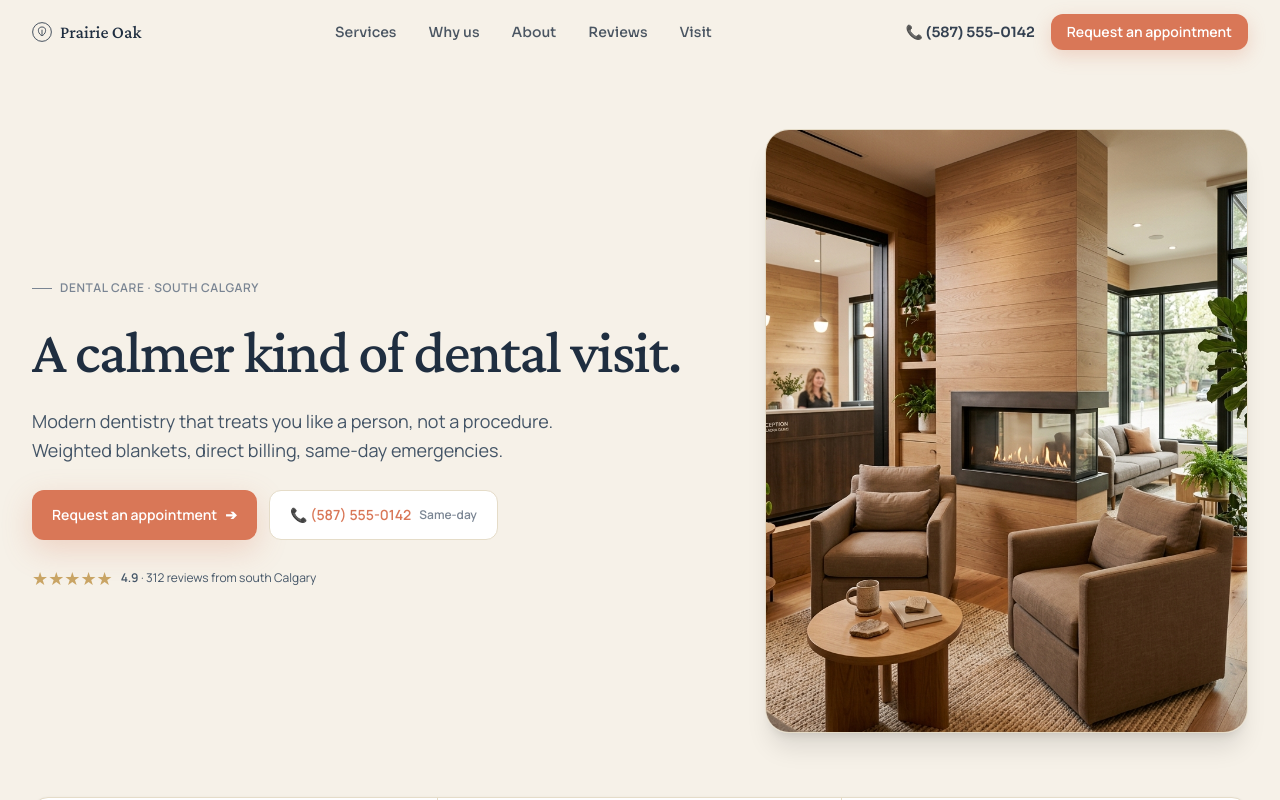
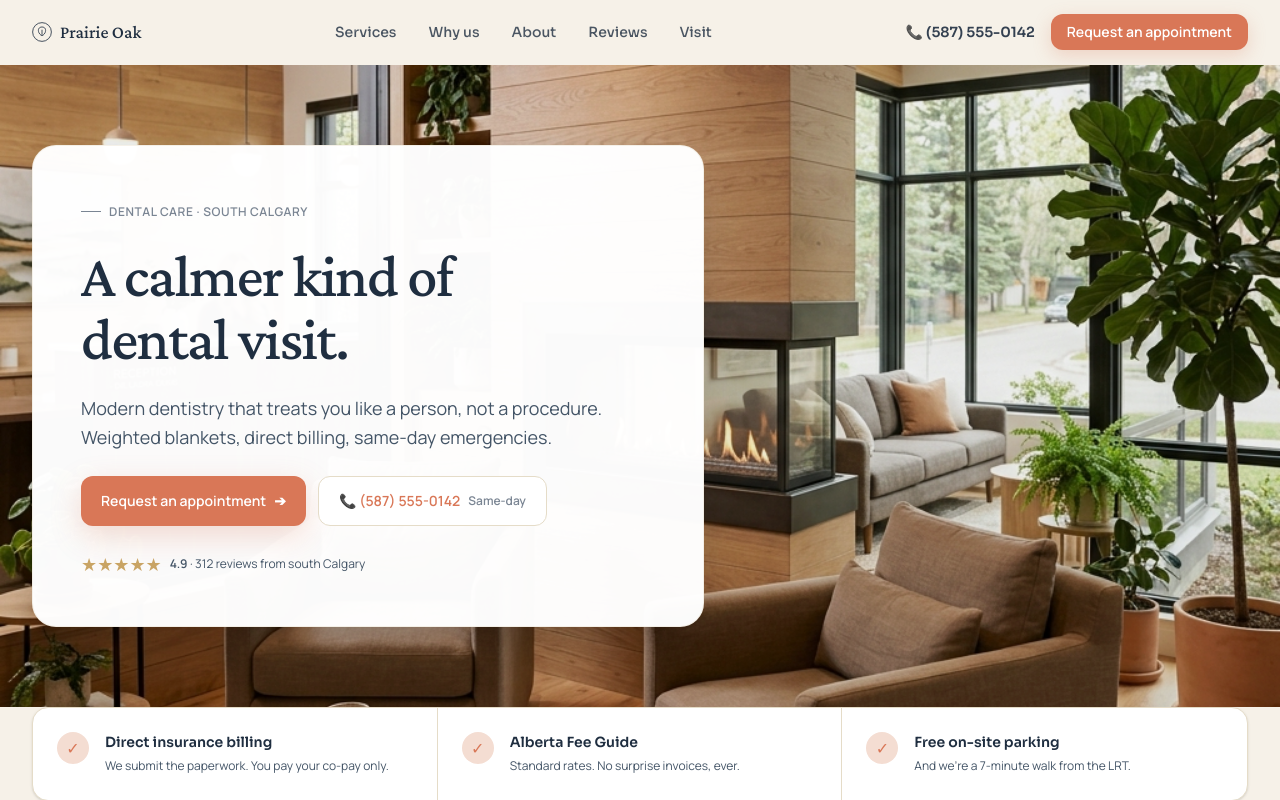
Before and after one commit to sr-sov/dental-demo, a Next.js app: page / in a window 1280 px wide. Shown: the top 800 px of the page. Built offline with nearby package versions, Linux system fonts and the light colour scheme.

Commit message:
feat: refactor Hero section to utilize asymmetric Hearth Panel with full-bleed background

```diff
--- a/components/Hero.tsx
+++ b/components/Hero.tsx
@@ -6,10 +6,27 @@ interface HeroProps {
 
 export default function Hero({ ctaText }: HeroProps) {
   return (
-    <section className="bg-surface py-10 lg:py-16" id="top">
-      <div className="mx-auto max-w-7xl px-6 lg:px-8 grid grid-cols-1 items-center gap-10 lg:grid-cols-12">
-        {/* Text Content */}
-        <div className="lg:col-span-7 space-y-6">
+    <section className="relative min-h-[80vh] flex items-center bg-surface-alt overflow-hidden" id="top">
+      {/* Full-bleed background photo */}
+      <div className="absolute inset-0 z-0">
+        <Image
+          src="/hero_reception.png"
+          alt="Cozy residential-style dental reception area featuring warm wood walls and a fireplace nook"
+          fill
+          preload
+          fetchPriority="high"
+          className="object-cover brightness-[0.98]"
+        />
+        {/* Subtle overlay to soften photo details under the card edge */}
+        <div className="absolute inset-0 bg-slate-900/5 mix-blend-multiply" />
+      </div>
+
+      {/* Foreground Content Panel */}
+      <div className="relative z-10 mx-auto max-w-7xl px-6 lg:px-8 w-full py-12 lg:py-20">
+        <div className="grid grid-cols-1 lg:grid-cols-12 gap-10">
+          {/* The "Hearth Panel" — Asymmetric Solid Content Container */}
+          <div className="lg:col-span-7 bg-white/98 shadow-2xl rounded-3xl p-8 lg:p-12 border border-line/40 max-w-2xl">
+            <div className="space-y-6">
               <div className="inline-flex items-center gap-2 text-xs font-semibold tracking-wider text-foreground-subtle uppercase">
                 <span className="h-[1px] w-5 bg-foreground-subtle block" />
                 Dental care · South Calgary
@@ -43,17 +60,7 @@ export default function Hero({ ctaText }: HeroProps) {
                 <span><b>4.9</b> · 312 reviews from south Calgary</span>
               </div>
             </div>
-
-        {/* Real Photo above fold with preload */}
-        <div className="lg:col-span-5 relative w-full aspect-[4/5] rounded-3xl overflow-hidden shadow-xl border border-line">
-          <Image
-            src="/hero_reception.png"
-            alt="Cozy residential-style dental reception area featuring warm wood walls and a fireplace nook"
-            fill
-            preload
-            fetchPriority="high"
-            className="object-cover"
-          />
+          </div>
         </div>
       </div>
     </section>
```
Lines whose indentation alone changed are shown as unchanged.
